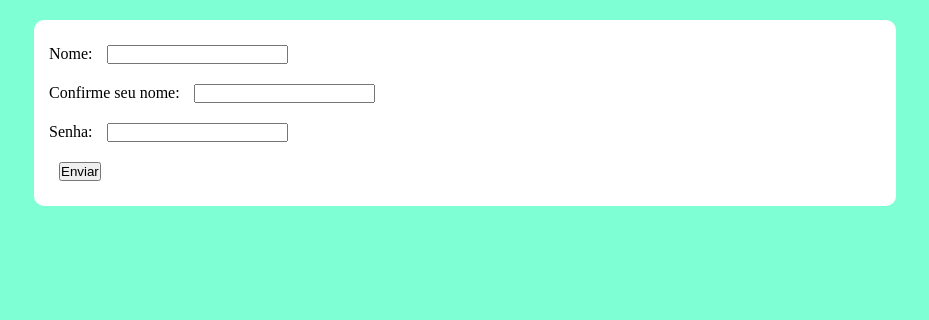
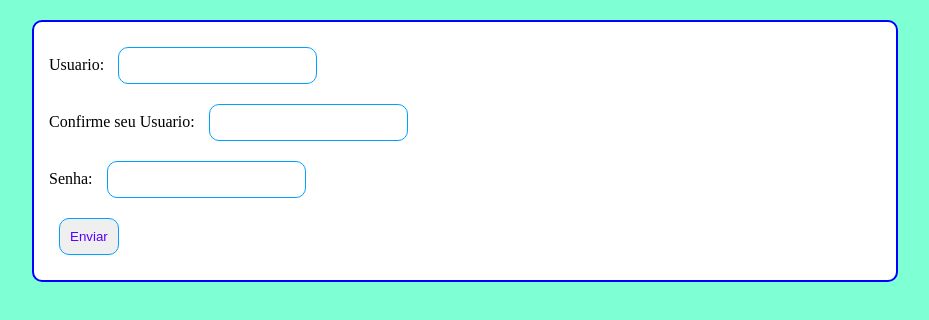
Before and after one commit to felipesabbadine/JavaScript, a plain HTML site: page Desafios/Desafio 8/index.html in a window 1280 px wide. Shown: the whole page, without its empty margins (175-1104 px from the left). Drawn offline with Linux system fonts and the light colour scheme.

Commit message:
fialização do formulario

```diff
--- a/Desafios/Desafio 8/index.html
+++ b/Desafios/Desafio 8/index.html
@@ -9,22 +9,21 @@
 <body>
     <main>
         <div>
-            <label for="nometxt">Nome:</label>
-            <input type="text" name="nome" id="nometxt">
+            <form action="">
+                <label for="nometxt">Usuario:</label>
+                <input type="text" name="nome" id="nometxt" required autocomplete="off" minlength="2">
+                <br>
 
-            <br>
+                <label for="coname">Confirme seu Usuario:</label>
+                <input type="text" name="coname" id="conametxt" required autocomplete="off" minlength="2">
+                <br>
 
-            <label for="coname">Confirme seu nome:</label>
-            <input type="text" name="coname" id="conametxt">
+                <label for="senha">Senha:</label>
+                <input type="password" name="senha" id="passtxt" required autocomplete="off" minlength="8">
 
-            <br>
-
-            <label for="senha">Senha:</label>
-            <input type="password" name="senha" id="passtxt">
-
-            <br>
-
-            <input type="button" value="Enviar" onclick="enviar()">
+                <br>
+                <input type="button" value="Enviar" onclick="enviar()">
+            </form>
         </div>
 
         <div id="res">
--- a/Desafios/Desafio 8/main.js
+++ b/Desafios/Desafio 8/main.js
@@ -4,10 +4,11 @@
 function enviar() {
     var nome1 = document.getElementById('nometxt').value
     var nome2 = document.getElementById('conametxt').value
+    var res = document.getElementById('res')
 
     if(nome1 === nome2){
-        window.alert('E igual')
+       res.innerHTML = `Bem-vindo ${nome2}, e bom te ter de aqui!`
     } else {
-        window.alert('Não e igual')
+        window.alert('')
     }
 }
--- a/Desafios/Desafio 8/style.css
+++ b/Desafios/Desafio 8/style.css
@@ -10,15 +10,19 @@ body {
 }
 
 main {
-
     width: 65vw;
     background-color: white;
     margin: auto;
     margin-top: 20px;
     padding: 15px;
     border-radius: 10px;
+    border: 2px solid blue;
 }
 
 input {
+    border: 1px solid rgb(0, 162, 255);
+    color: rgb(89, 0, 255);
     margin: 10px;
+    border-radius: 10px;
+    padding: 10px;
 }
```
